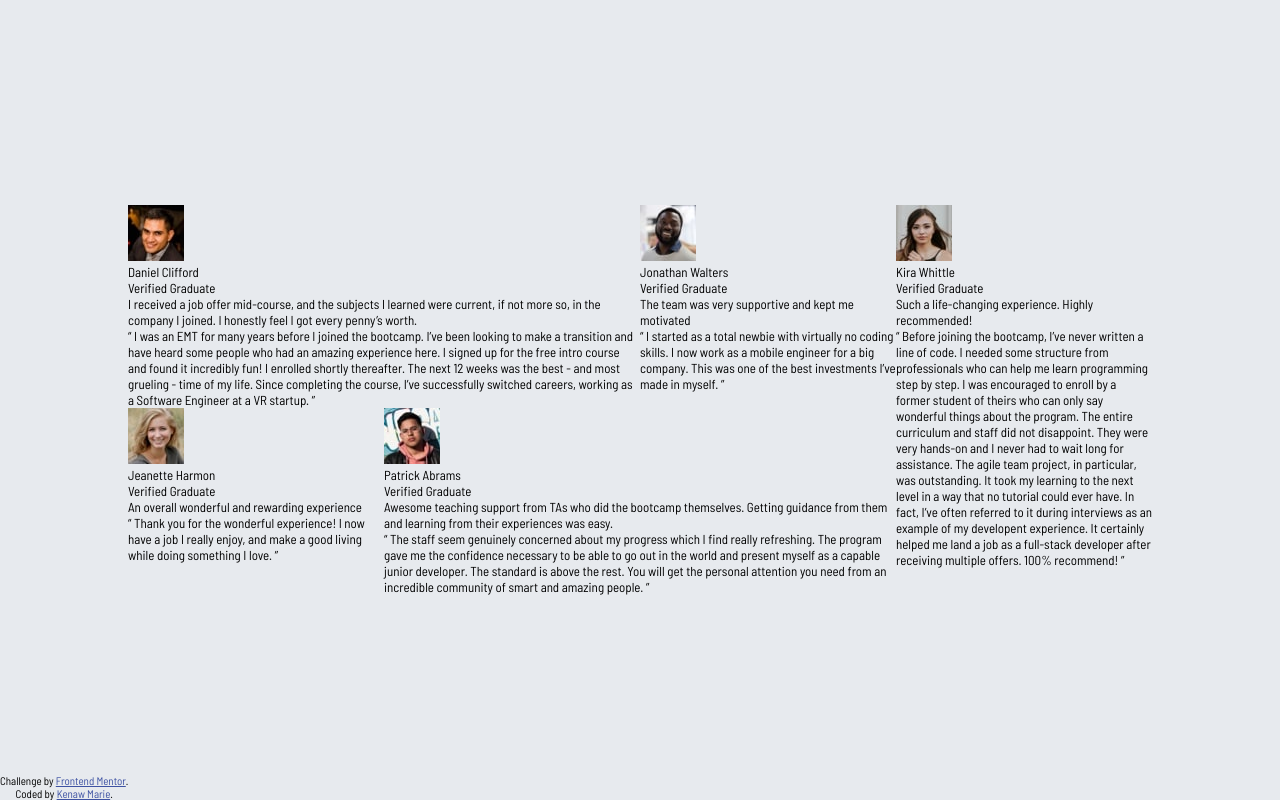
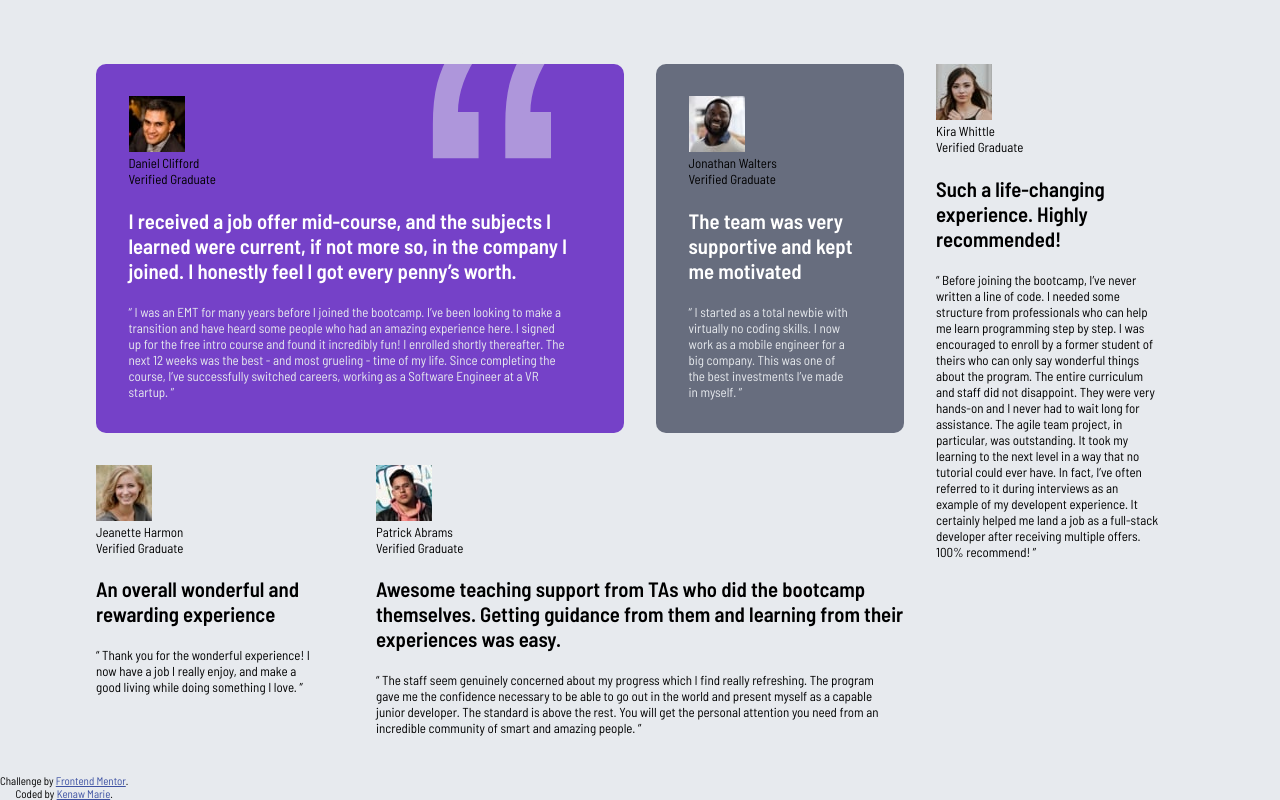
Before and after one commit to KenawMarie/front-testimonials-grid-section, a plain HTML site: page index.html in a window 1280 px wide. Drawn offline with Linux system fonts and the light colour scheme.

Commit message:
add the typography ,font and color of the first two grid items

```diff
--- a/style.css
+++ b/style.css
@@ -29,16 +29,72 @@ body{
 }
 
 .container{
-    width: 80%;
+    width: 85%;
     display: grid;
     grid-template-columns: repeat(4,1fr);
     grid-template-rows: auto auto;
     margin: 0 auto;
+    gap: 2rem;
+}
+
+.avatar{
+    display: flex;
+    gap: 1.3em;
+}
+
+.avatar img{
+    width: 40px;
+    height: 40px;
+    border-radius: 50%;
+}
+.avatar-status{
+    display: flex;
+    flex-direction: column;
+    gap: 0.3em;
+}
+
+.intro-para{
+    font-size: 1.3rem;
+    font-weight: 600;
+    margin: 1em 0;
+}
+.main-para{
+    margin-right: 1.7em;
 }
 
 .daniel{
     grid-column: 1 / 3 ;
     grid-row: 1;
+    background-color: var(--Purple-500);
+    position: relative;
+    border-radius: 10px;
+    padding: 2.5em;
+}
+
+.daniel::before{
+    content: "\201f";
+    position: absolute;
+    color: var(--Grey-100);
+    top: -0.72em;
+    right: 0.1em;
+    font-size: 30rem;
+    opacity: 0.5;
+    transform: rotate(180deg) scaleX(-1);
+}
+
+.daniel .avatar img{
+    border: 2px solid var(--Purple-300);
+}
+
+.daniel .avatar-status{
+    color: var(--Grey-100);
+}
+.daniel .intro-para{
+    color: var(--White);
+}
+
+.daniel .main-para{
+    color: var(--Grey-100);
 }
 
 
@@ -46,6 +102,20 @@ body{
 .jonathan{
     grid-column: 3;
     grid-row:1 ;
+    background-color: var(--Grey-400);
+    border-radius: 10px;
+    padding: 2.5em;
+}
+
+.jonathan .avatar-status{
+    color: var(--Grey-100);
+}
+
+.jonathan .intro-para{
+    color: var(--White);
+}
+.jonathan .main-para{
+    color: var(--Grey-100);
 }
 
 .jeanette{
```
